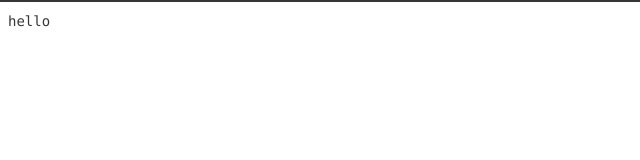
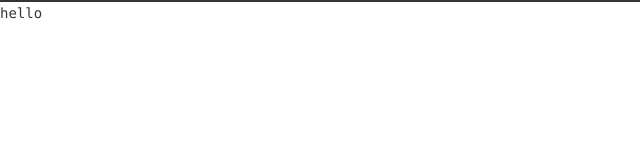
Before and after one commit to RLWB/github.io, a website: page index.html in a window 1280 px wide. Shown: the full height of the page, 0-640 px from the left. Drawn offline with nearby package versions, Linux system fonts and the light colour scheme.

Commit message:
normalize.css

```diff
--- a/package.json
+++ b/package.json
@@ -7,5 +7,9 @@
     "test": "echo \"Error: no test specified\" && exit 1"
   },
   "author": "",
-  "license": "ISC"
+  "license": "ISC",
+  "dependencies": {
+    "autoprefixer": "^7.2.4",
+    "normalize.css": "^7.0.0"
+  }
 }
--- a/style.css
+++ b/style.css
@@ -1,8 +1,13 @@
-html{
+@import './node_modules/normalize.css/normalize.css';
+*,::after,::before {
+    box-sizing: border-box;
+}
+html {
     height: 100%;
     border-top: 2px solid #363533;
+    box-sizing: border-box;
 }
-body{
+body {
     color: #363533;
     background-color: #fff;
     font-size: 14px;
```
Also changed, not shown: .postcssrc (added), dist/5180e4e71bc450a15c970fe10f762a55.css, dist/5180e4e71bc450a15c970fe10f762a55.js, dist/myblog.js, 1 other file.
